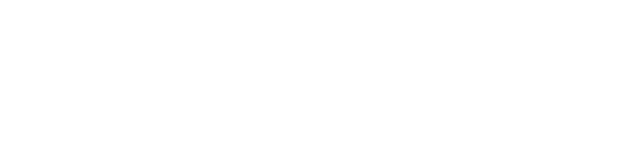
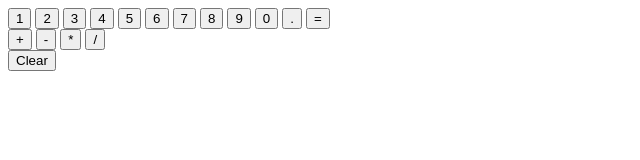
Before and after one commit to ahhhhhh-its-jakob/odin-calculator, a plain HTML site: page index.html in a window 1280 px wide. Shown: the whole page, without its empty margins (0-640 px from the left). Drawn offline with Linux system fonts and the light colour scheme.

Commit message:
add basic html for number/operator buttons

```diff
--- a/calculator.js
+++ b/calculator.js
@@ -18,3 +18,7 @@ function multiply(num1, num2){
 function divide(numerator, denominator){
     return numerator / denominator;
 }
+
+function operate(num1, num2, operator){
+
+}
--- a/index.html
+++ b/index.html
@@ -3,11 +3,36 @@
 <head>
     <meta charset="UTF-8">
     <meta name="viewport" content="width=device-width, initial-scale=1.0">
-    <title>Odin calculator</title>
+    <title>Odin Calculator</title>
     <link rel="stylesheet" href="styles.css">
     <script src="calculator.js" defer></script>
 </head>
 <body>
-
+    <div class="calculator">
+        <div class="display"></div>
+        <div class="button-container">
+            <div class="numbers">
+                <button class="btn number"> 1 </button>
+                <button class="btn number"> 2 </button>
+                <button class="btn number"> 3 </button>
+                <button class="btn number"> 4 </button>
+                <button class="btn number"> 5 </button>
+                <button class="btn number"> 6 </button>
+                <button class="btn number"> 7 </button>
+                <button class="btn number"> 8 </button>
+                <button class="btn number"> 9 </button>
+                <button class="btn number"> 0 </button>
+                <button class="btn number"> . </button>
+                <button class="btn number"> = </button>
+            </div>
+            <div class="operators">
+                <button class="btn operator"> + </button>
+                <button class="btn operator"> - </button>
+                <button class="btn operator"> * </button>
+                <button class="btn operator"> / </button>
+            </div>
+        </div>
+        <button class="btn clear"> Clear </button>
+    </div>
 </body>
 </html>
```
